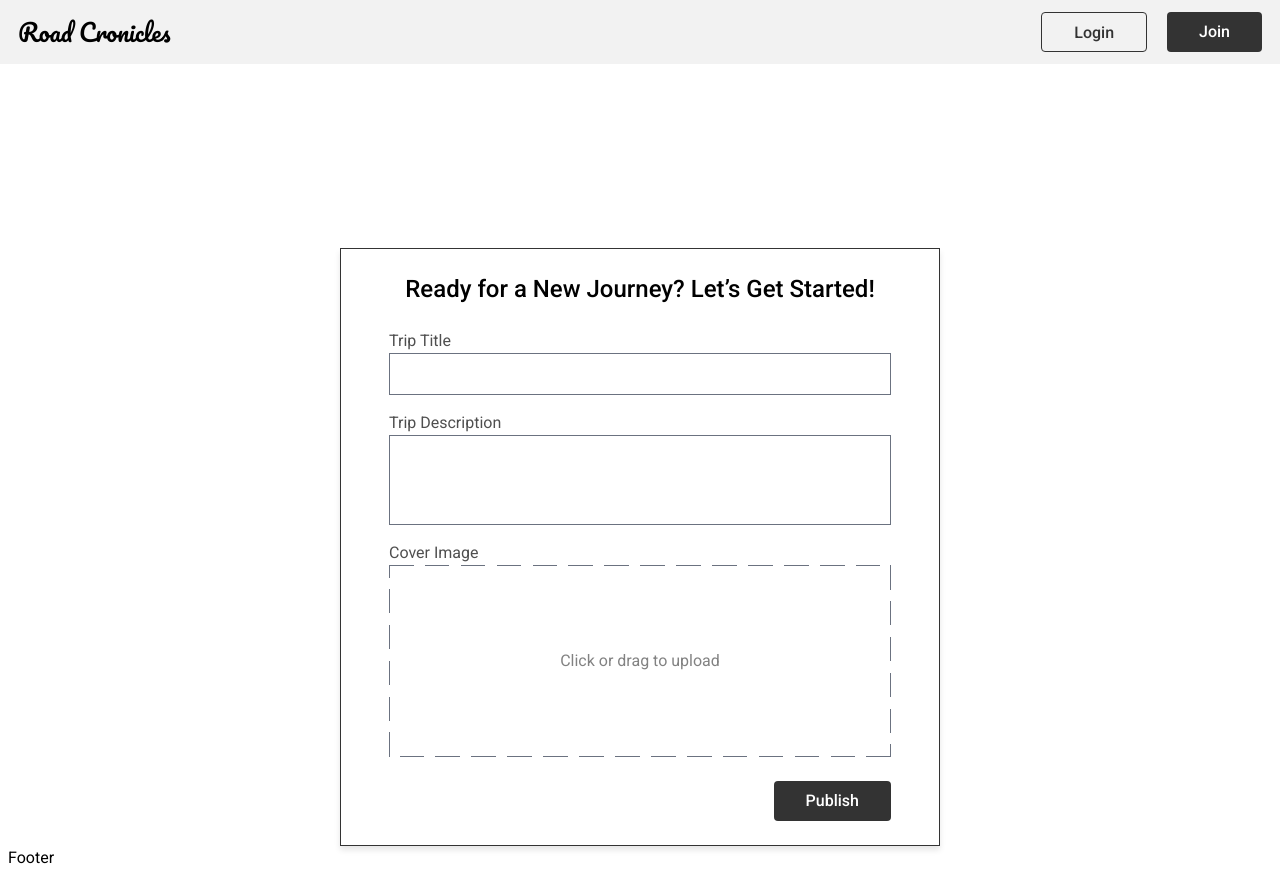
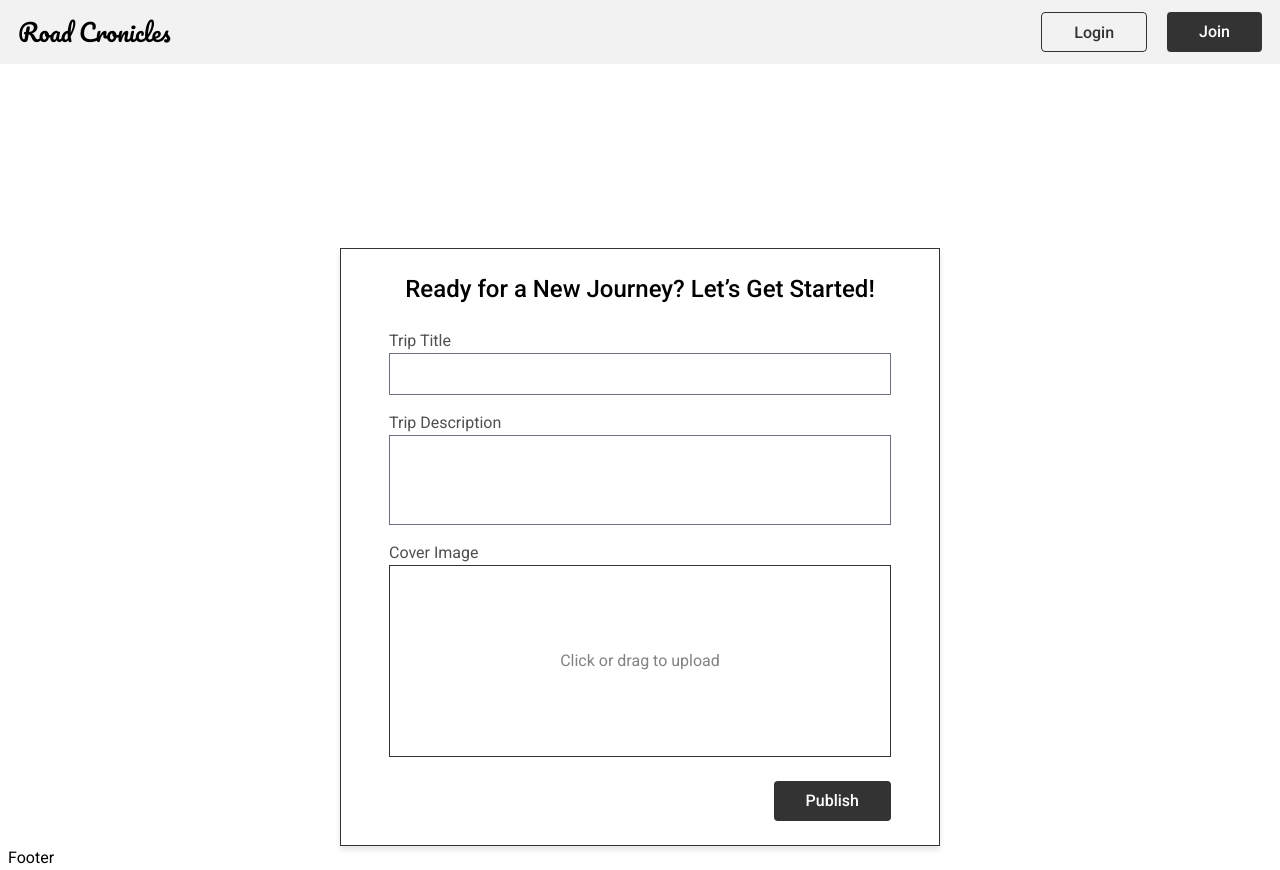
Before and after one commit to Griunvald/travel_app_client, a React (Vite) app in the folder client/: page /start-trip in a window 1280 px wide. Built offline with nearby package versions, Linux system fonts and the light colour scheme.

Commit message:
Change ImageUpload border style

```diff
--- a/client/src/components/common/ImageUpload.jsx
+++ b/client/src/components/common/ImageUpload.jsx
@@ -35,13 +35,7 @@ const ImageUpload = ({ onUpload, label }) => {
   return (
       <>
       <label className="text-gray-800" htmlFor="imageUpload">{label}</label>
-    <div className="relative flex flex-col items-center justify-center mb-6 h-48"
-      style={{
- backgroundImage: 'repeating-linear-gradient(13deg, #6b7280, #6b7280 24px, transparent 24px, transparent 35px, #6b7280 35px), repeating-linear-gradient(103deg, #6b7280, #6b7280 24px, transparent 24px, transparent 35px, #6b7280 35px), repeating-linear-gradient(193deg, #6b7280, #6b7280 24px, transparent 24px, transparent 35px, #6b7280 35px), repeating-linear-gradient(283deg, #6b7280, #6b7280 24px, transparent 24px, transparent 35px, #6b7280 35px)',
-    backgroundSize: '1px 100%, 100% 1px, 1px 100% , 100% 1px',
-    backgroundPosition: '0 0, 0 0, 100% 0, 0 100%',
-    backgroundRepeat: 'no-repeat'
-      }}>
+    <div className="relative flex flex-col items-center justify-center mb-6 h-48 border border-primary">
       <input
         name="imageUpload"
         ref={fileInputRef}
```
